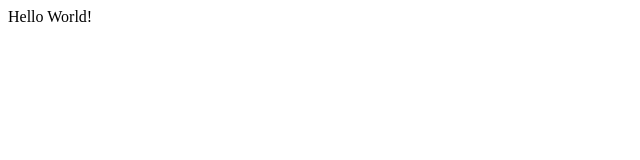
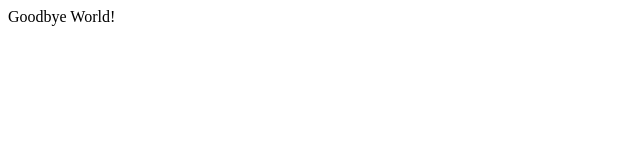
Before and after one commit to mdoliwa/chaos-pixels, a plain HTML site: page src/index.html in a window 1280 px wide. Shown: the full height of the page, 0-640 px from the left. Drawn offline with Linux system fonts and the light colour scheme.

Commit message:
goodbye world

```diff
--- a/src/index.html
+++ b/src/index.html
@@ -9,7 +9,7 @@
   </head>
   <body>
     <!-- Your content goes here -->
-    Hello World!
+    Goodbye World!
 
     <!-- External JavaScript file -->
     <script src="script.js"></script>
--- a/src/script.js
+++ b/src/script.js
@@ -1 +1 @@
-console.log("Hello World!")
+console.log("Goodbye World!")
```
